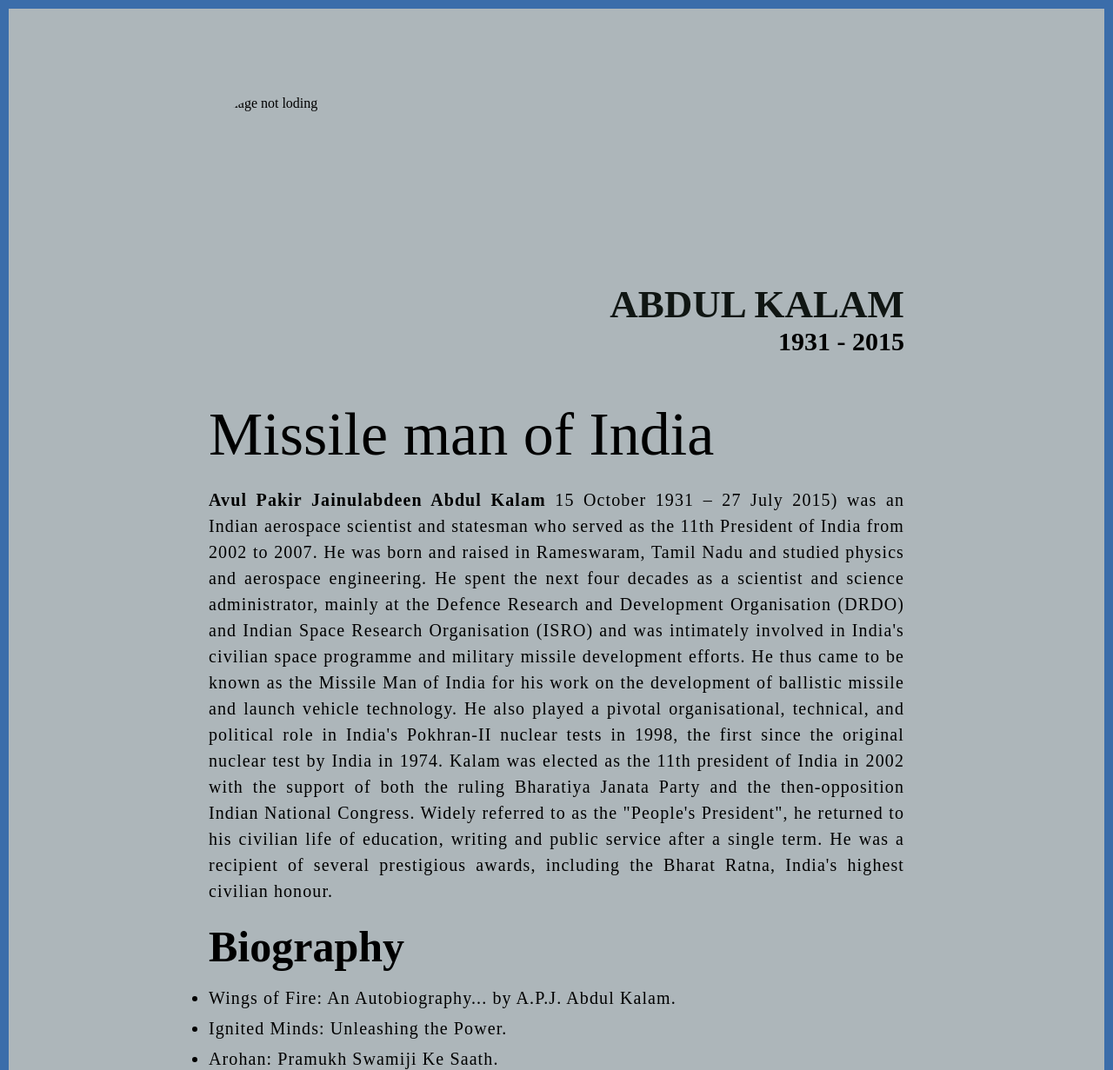
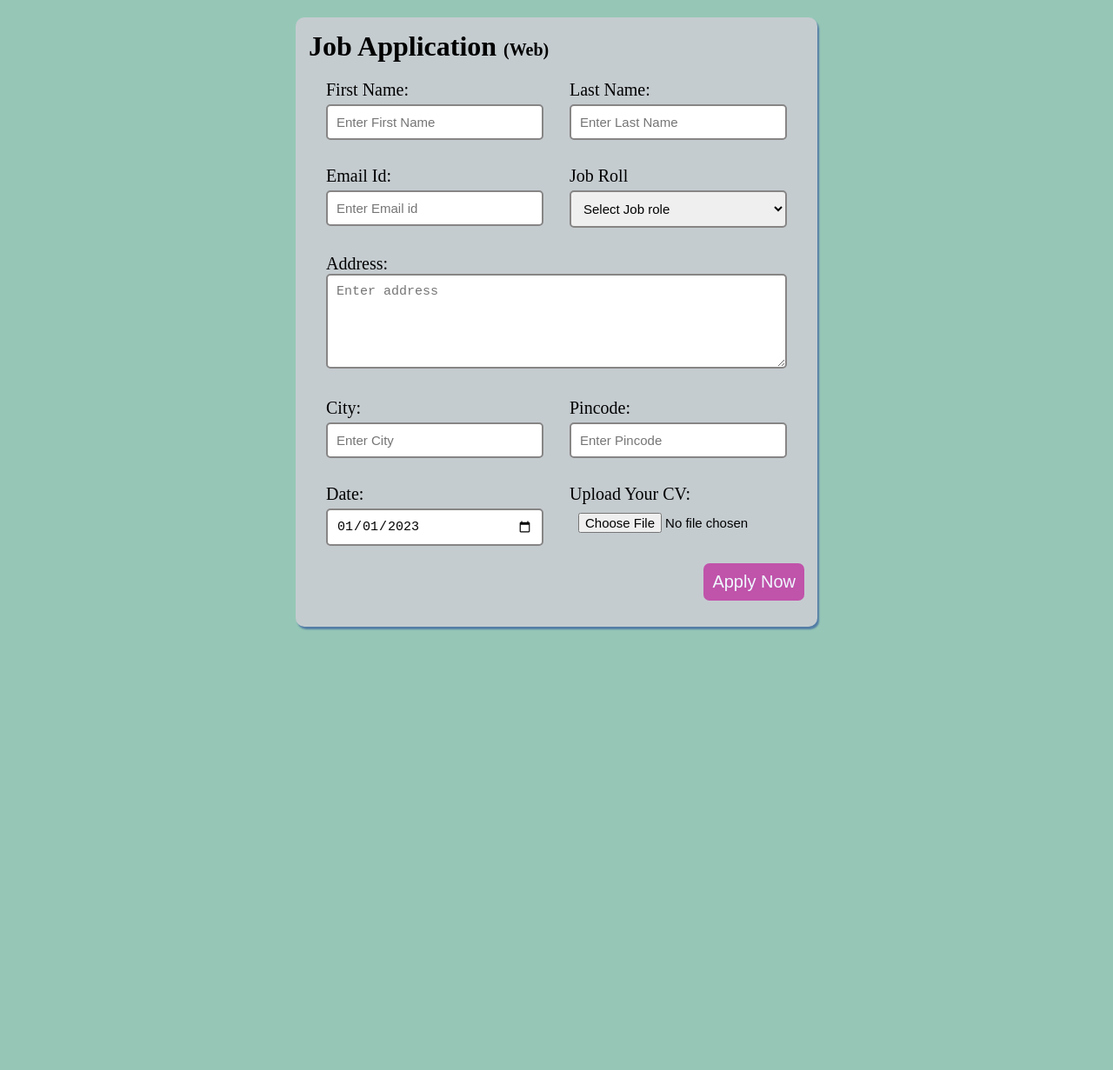
Before and after one commit to Bishal9982/html_project1, a plain HTML site: page index.html in a window 1280 px wide. Shown: the top 1231 px of the page at 87% size. After the commit the page ends 800 px from the top, so only its background shows below. Drawn offline with Linux system fonts and the light colour scheme.

Commit message:
Add files via upload

```diff
--- a/index.html
+++ b/index.html
@@ -4,52 +4,83 @@
     <meta charset="UTF-8">
     <meta http-equiv="X-UA-Compatible" content="IE=edge">
     <meta name="viewport" content="width=device-width, initial-scale=1.0">
-    <title>Document</title>
+    <title>Job Application From</title>
     <link rel="stylesheet" href="style.css">
 </head>
 <body>
     <div class="container">
-        <div class="content">
-            <section class="top">
-                <div class="imge">
-                    <img src="./img/A._P._J._Abdul_Kalam.jpg.webp" alt="Image not loding">
+        <div class="application_box">
+        <h1>Job Application <span class="small_tag">(Web)</span></h1>
+        <form action="">
+            <div class="form_container">
+                <div class="form_content">
+                    <label for="First Name">First Name: </label>
+                    <input id="First Name"
+                    name="First Name"
+                    placeholder="Enter First Name">
                 </div>
-                <div>
-                    <h1>Abdul Kalam</h1>
-                    <h3>1931 - 2015</h3>
+                <div class="form_content">
+                    <label for="Last Name">Last Name: </label>
+                    <input id="Last Name"
+                    name="Last Name"
+                    placeholder="Enter Last Name">
                 </div>
-            </section>
-            <section class="about">
-                <h1>Missile man of India</h1>
-                <p><b>Avul Pakir Jainulabdeen Abdul Kalam</b> 15 October 1931 – 27 July 2015) was an Indian
-                    aerospace scientist and statesman who served as the 11th President of India from 2002 to 2007.
-                    He was born and raised in Rameswaram, Tamil Nadu and studied physics and aerospace engineering.
-                    He spent the next four decades as a scientist and science administrator, mainly at the Defence
-                     Research and Development Organisation (DRDO) and Indian Space Research Organisation (ISRO) and
-                      was intimately involved in India's civilian space programme and military missile development
-                       efforts. He thus came to be known as the Missile Man of India for his work on the development
-                       of ballistic missile and launch vehicle technology. He also played a pivotal
-                       organisational, technical, and political role in India's Pokhran-II nuclear tests in 1998,
-                       the first since the original nuclear test by India in 1974.
+                <div class="form_content">
+                    <label for="Email id">Email Id: </label>
+                    <input id="Email id"
+                    name="Email id"
+                    placeholder="Enter Email id">
+                </div>
+                <div class="form_content">
+                    <label for="Job Roll">Job Roll </label>
+                    <select>
+                        <option value="">Select Job role</option>
+                        <option value="Front-End Developer">Front-End Developer</option>
+                        <option value="Backend">Backend Developer</option>
+                        <option value="Fullstack">Fullstack Developer</option>
+                        <option value="Database Designer">Database Designer</option>
+                        <option value="UI/UX DESIGNER">UI/UX Designer</option>
 
-                    Kalam was elected as the 11th president of India in 2002 with the support of both the ruling
-                     Bharatiya Janata Party and the then-opposition Indian National Congress. Widely referred to
-                      as the "People's President", he returned to his civilian life of education, writing and
-                       public service after a single term. He was a recipient of several prestigious awards, including
-                        the Bharat Ratna, India's highest civilian honour.</p>
-            </section>
-            <section class="biography">
-                <h1>Biography</h1>
-                <ul>
-                    <li>Wings of Fire: An Autobiography... by A.P.J. Abdul Kalam.</li>
-                    <li>Ignited Minds: Unleashing the Power.</li>
-                    <li>Arohan: Pramukh Swamiji Ke Saath.</li>
-                    <li>My Journey : Transforming Dreams.</li>
-                    <li>Turning Points: A Journey Through.</li>
-                    <li>Reignited: Scientific Pathways.</li>
-                </ul>
-            </section>
-            <footer><p>Read more with this link <a href="https://en.wikipedia.org/wiki/A._P._J._Abdul_Kalam">Wikipedia</a></p></footer>
+                    </select>
+                </div>
+                <div class="Address_container">
+                    <label for="Address">Address: </label>
+                    <textarea name="Address" id="Address" cols="40" rows="5" placeholder="Enter address"></textarea>
+                </div>
+                <div class="form_content">
+                    <label for="City">City: </label>
+                    <input id="City"
+                    name="City"
+                    placeholder="Enter City">
+                </div>
+                <div class="form_content">
+                    <label for="Pincode">Pincode: </label>
+                    <input
+                    type="number"
+                    id="Pincode"
+                    name="Pincode"
+                    placeholder="Enter Pincode">
+                </div>
+                <div class="form_content">
+                    <label for="Date">Date: </label>
+                    <input
+                    value="2023-01-01"
+                    type="Date"
+                    id="Date"
+                    name="Date">
+                </div>
+                <div class="cv_container">
+                    <label for="Upload">Upload Your CV: </label>
+                    <input
+                    type="file"
+                    id="Upload"
+                    name="Upload">
+                </div>
+            </div>
+            <div class="button_container">
+                <button type="submit">Apply Now</button>
+            </div>
+        </form>
         </div>
     </div>
 </body>
--- a/style.css
+++ b/style.css
@@ -1,77 +1,87 @@
 *{
-    margin: 0;
-    padding: 0;
+    margin: 0%;
+    padding: 0% ;
     box-sizing: border-box;
 }
+body{
+    background-color: rgb(150, 199, 182);
+}
 .container{
-    background-color: rgb(173, 182, 186);
-    height: 100%;
-    border: 10px solid rgb(59, 109, 170);
+    max-width: 70%;
+    margin: 0 auto;
 }
-.content{
+.application_box{
+    max-width: 600px;
+    padding: 15px;
     margin: 0 auto;
-    max-width: 800px;
-
+    margin-top: 20px;
+    background-color: rgb(197, 204, 208);
+    box-shadow: 2px 3px 2px rgb(81, 123, 165);
+    border-radius: 10px;
 }
-.imge,img{
-    height: 300px;
-    width: 400px;
+.small_tag{
+   font-size: 20px;
 }
-.top{
-    margin-top: 100px;
+.form_container{
+    margin: 20px;
+    display: grid;
+    grid-template-columns: repeat(auto-fit, minmax(200px, 1fr));
+    gap: 30px;
+}
+.form_content{
     display: flex;
-    justify-content: space-between;
-    align-items: flex-end;
+    flex-direction: column;
 }
-.top h1{
-    font-size: 45px;
-    font-weight: bold;
-    color: rgb(16, 22, 19);
-    text-transform: uppercase;
+label{
+    font-size: 20px;
+    margin-bottom: 5px;
 }
-.top h3{
-    text-align: end;
-    font-size: 30px;
+ input, select, textarea{
+    padding: 10px 10px;
+    border: 2px solid rgb(135, 133, 133);
+    border-radius: 5px;
+    font-size: 15px;
 }
-.imge{
-    border-radius: 20%;
-    overflow: hidden;
+input:focus{
+    outline-color: black;
+    /* outline-style: auto; */
 }
-.about{
-    margin-top: 50px;
+.button_container{
+    display: flex;
+    justify-content: flex-end;
+    font-size: 15px;
+    margin-bottom: 15px;
 }
-.about h1{
-    font-size: 70px;
-    font-weight: 400;
-    margin-bottom: 20px;
+button{
+    border: transparent solid 3px;
+    background-color: rgb(192, 83, 170);
+    padding: 7px;
+    font-size: 20px;
+    color: aliceblue;
+    border-radius: 7px;
+    transition: 0.3s ease-in;
 }
-.about p{
-    font-size: 20px;
-    line-height: 30px;
-    letter-spacing: 1.1px;
-    text-align: justify;
+button:hover{
+    background-color: bisque;
+    border: 2px solid red;
+    color: black;
+    transition: 0.3s ease-out;
+    cursor: pointer;
 }
-.biography h1{
-    margin-bottom: 10px;
-    margin-top: 20px;
-    font-size: 50px;
-    font-weight: 10px;
+.Address_container{
+    grid-column: 1/span 2;
 }
-.biography ul{
-    margin-bottom: 10px;
-    margin-top: 20px;
-    font-size: 20px;
-    font-weight: 100;
-    line-height: 20px;
-    letter-spacing: 1.1px;
+.Address_container textarea{
+    width: 100%;
 }
-.biography li{
-    margin-bottom: 15px;
-
+.cv_container input, select, textarea{
+    border: none;
 }
-footer p{
-    margin: 20px;
-    text-align: end;
-    font-size: 20px;
-    font-weight: bold;
+.Address_container input, select, textarea{
+    border: 2px solid rgb(135, 133, 133);
 }
+@media (max-width: 718px){
+    .Address_container{
+        grid-column: 1/span 1;
+    }
+}
```
